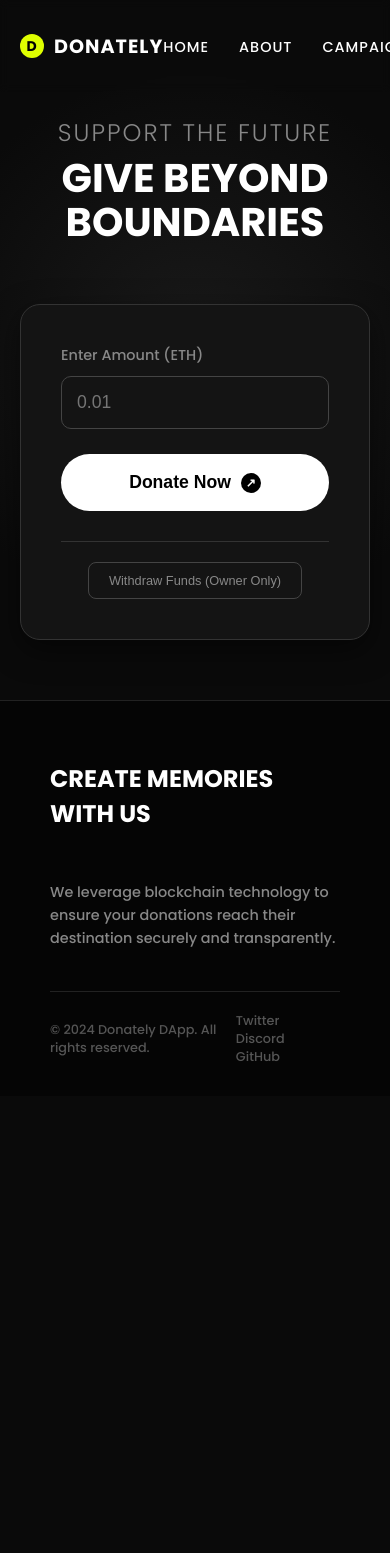
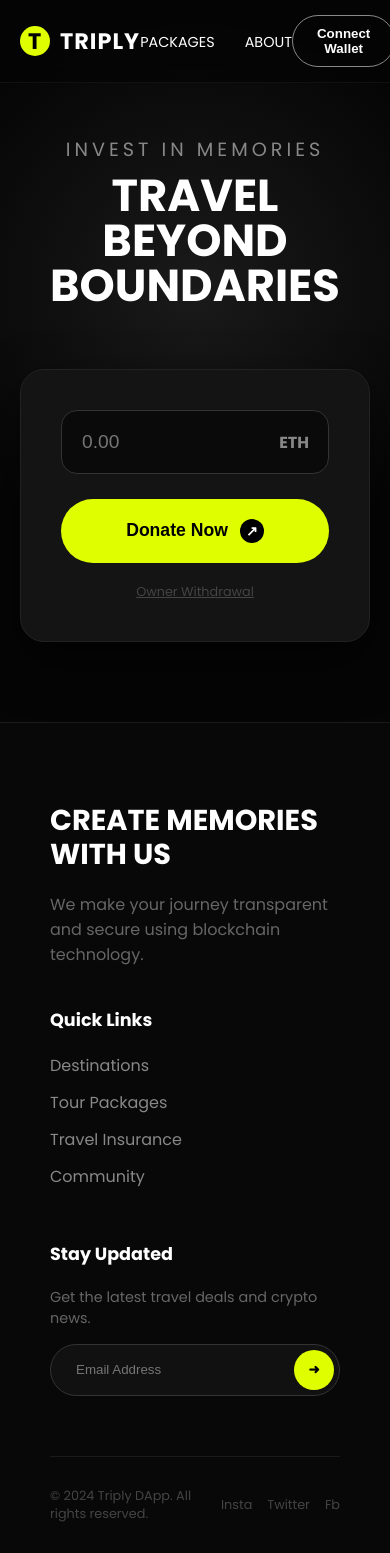
Before and after one commit to thisiskarthick-5/DAPP, a plain HTML site: page index.html in a window 390 px wide. Before the commit the page ends 1096 px from the top, so only its background shows below. Drawn offline with Linux system fonts and the light colour scheme.

Commit message:
Update index.html

```diff
--- a/index.html
+++ b/index.html
@@ -3,21 +3,22 @@
 <head>
     <meta charset="UTF-8">
     <meta name="viewport" content="width=device-width, initial-scale=1.0">
-    <title>Donation DApp</title>
+    <title>Triply Donation DApp</title>
 
     <!-- Load Ethers.js -->
     <script src="https://cdnjs.cloudflare.com/ajax/libs/ethers/5.7.2/ethers.umd.min.js"></script>
 
-    <!-- Google Fonts for the modern look -->
-    <link href="https://fonts.googleapis.com/css2?family=Poppins:wght@300;500;700&display=swap" rel="stylesheet">
+    <!-- Google Fonts -->
+    <link href="https://fonts.googleapis.com/css2?family=Poppins:wght@300;400;500;700&display=swap" rel="stylesheet">
 
     <style>
         :root {
-            --bg-color: #0a0a0a;
+            --bg-color: #050505;
             --card-bg: #141414;
-            --accent-color: #dfff00; /* The neon lime/yellow from the image */
+            --accent-color: #dfff00; /* Neon Lime */
             --text-color: #ffffff;
             --text-muted: #888888;
+            --border-color: #222;
         }
 
         * {
@@ -33,6 +34,7 @@
             display: flex;
             flex-direction: column;
             min-height: 100vh;
+            overflow-x: hidden;
         }
 
         /* --- HEADER --- */
@@ -41,12 +43,13 @@
             justify-content: space-between;
             align-items: center;
             padding: 20px 50px;
-            background-color: transparent;
             position: fixed;
             width: 100%;
             top: 0;
             z-index: 100;
-            backdrop-filter: blur(5px);
+            backdrop-filter: blur(10px);
+            background: rgba(5, 5, 5, 0.7);
+            border-bottom: 1px solid rgba(255,255,255,0.05);
         }
 
         .logo {
@@ -54,20 +57,20 @@
             align-items: center;
             gap: 10px;
             font-weight: 700;
-            font-size: 1.2rem;
+            font-size: 1.4rem;
             letter-spacing: 1px;
         }
 
         .logo-icon {
-            width: 24px;
-            height: 24px;
+            width: 30px;
+            height: 30px;
             background-color: var(--accent-color);
             border-radius: 50%;
             display: flex;
             align-items: center;
             justify-content: center;
             color: black;
-            font-size: 14px;
+            font-weight: bold;
         }
 
         nav ul {
@@ -81,100 +84,102 @@
             text-decoration: none;
             font-size: 0.9rem;
             text-transform: uppercase;
-            letter-spacing: 1px;
             transition: color 0.3s;
         }
 
-        nav a:hover {
+        nav a:hover { color: var(--accent-color); }
+
+        .btn-connect {
+            padding: 10px 24px;
+            background-color: transparent;
+            color: var(--text-color);
+            border: 1px solid var(--text-muted);
+            border-radius: 30px;
+            font-weight: 600;
+            cursor: pointer;
+            transition: all 0.3s;
+        }
+
+        .btn-connect:hover {
+            border-color: var(--accent-color);
             color: var(--accent-color);
         }
 
-        .btn-connect {
-            padding: 10px 24px;
-            background-color: var(--accent-color);
-            color: black;
-            border: none;
-            border-radius: 30px;
-            font-weight: 700;
-            font-size: 0.9rem;
-            cursor: pointer;
-            transition: transform 0.2s;
-        }
-
-        .btn-connect:hover {
-            transform: scale(1.05);
-        }
-
-        /* --- MID SECTION (Donation Box) --- */
+        /* --- MAIN SECTION --- */
         main {
             flex: 1;
             display: flex;
             flex-direction: column;
             justify-content: center;
             align-items: center;
-            padding: 120px 20px 60px;
+            padding: 140px 20px 80px;
             text-align: center;
-            background: radial-gradient(circle at 50% 50%, #1a1a1a 0%, #0a0a0a 70%);
+            background: radial-gradient(circle at 50% 40%, #1a1a1a 0%, #050505 60%);
         }
 
         h1 {
-            font-size: 4rem;
-            line-height: 1.1;
-            margin-bottom: 10px;
+            font-size: 4.5rem;
+            line-height: 1;
+            margin-bottom: 20px;
             text-transform: uppercase;
         }
 
         h1 span {
             display: block;
             color: var(--text-muted);
-            font-size: 1.5rem;
-            font-weight: 300;
-            letter-spacing: 2px;
-            margin-bottom: 10px;
+            font-size: 1.2rem;
+            font-weight: 400;
+            letter-spacing: 4px;
+            margin-bottom: 15px;
         }
 
         .donation-box {
-            margin-top: 50px;
+            margin-top: 40px;
             background: var(--card-bg);
             padding: 40px;
-            border-radius: 20px;
+            border-radius: 24px;
             width: 100%;
-            max-width: 500px;
-            border: 1px solid #333;
-            box-shadow: 0 10px 30px rgba(0,0,0,0.5);
+            max-width: 480px;
+            border: 1px solid var(--border-color);
+            box-shadow: 0 20px 50px rgba(0,0,0,0.6);
+            position: relative;
+            overflow: hidden;
         }
 
-        .input-group {
+        .input-wrapper {
+            position: relative;
             margin-bottom: 25px;
-            text-align: left;
         }
 
-        label {
-            display: block;
-            color: var(--text-muted);
-            font-size: 0.9rem;
-            margin-bottom: 10px;
+        .input-wrapper input {
+            width: 100%;
+            padding: 20px;
+            background: #0a0a0a;
+            border: 1px solid #333;
+            border-radius: 16px;
+            color: white;
+            font-size: 1.2rem;
+            outline: none;
+            transition: border-color 0.3s;
         }
 
-        input[type="text"] {
-            width: 100%;
-            padding: 15px;
-            background: transparent;
-            border: 1px solid #444;
-            border-radius: 10px;
-            color: white;
-            font-size: 1.1rem;
-            outline: none;
+        .input-wrapper input:focus {
+            border-color: var(--accent-color);
         }
 
-        input[type="text"]:focus {
-            border-color: var(--accent-color);
+        .input-wrapper span {
+            position: absolute;
+            right: 20px;
+            top: 50%;
+            transform: translateY(-50%);
+            color: var(--text-muted);
+            font-weight: bold;
         }
 
         .btn-donate {
             width: 100%;
-            padding: 18px;
-            background-color: white;
+            padding: 20px;
+            background-color: var(--accent-color);
             color: black;
             border: none;
             border-radius: 50px;
@@ -184,239 +189,346 @@
             display: flex;
             align-items: center;
             justify-content: center;
-            gap: 10px;
-            transition: background 0.3s;
+            gap: 12px;
+            transition: transform 0.2s, background 0.3s;
         }
 
         .btn-donate:hover {
-            background-color: var(--accent-color);
+            transform: translateY(-2px);
+            box-shadow: 0 10px 20px rgba(223, 255, 0, 0.2);
         }
 
-        /* Decorative Arrow Icon styling */
+        .btn-donate:active { transform: translateY(0); }
+
+        .btn-donate.loading {
+            background-color: #555;
+            cursor: not-allowed;
+            pointer-events: none;
+        }
+
         .arrow-icon {
-            width: 20px;
-            height: 20px;
+            width: 24px;
+            height: 24px;
             background: black;
             color: white;
             border-radius: 50%;
             display: flex;
             align-items: center;
             justify-content: center;
-            font-size: 12px;
+            font-size: 14px;
         }
 
-        .admin-section {
-            margin-top: 30px;
-            border-top: 1px solid #333;
-            padding-top: 20px;
+        .admin-link {
+            margin-top: 20px;
+            font-size: 0.8rem;
+            color: #444;
+            cursor: pointer;
+            text-decoration: underline;
+        }
+        .admin-link:hover { color: var(--accent-color); }
+
+        /* --- POPUP MODAL --- */
+        .modal-overlay {
+            position: fixed;
+            top: 0; left: 0;
+            width: 100%; height: 100%;
+            background: rgba(0,0,0,0.8);
+            display: flex;
+            justify-content: center;
+            align-items: center;
+            z-index: 1000;
+            opacity: 0;
+            visibility: hidden;
+            transition: all 0.3s ease;
+            backdrop-filter: blur(5px);
         }
 
-        .btn-withdraw {
-            background: transparent;
-            border: 1px solid #444;
+        .modal-overlay.active {
+            opacity: 1;
+            visibility: visible;
+        }
+
+        .modal-box {
+            background: var(--card-bg);
+            padding: 40px;
+            border-radius: 20px;
+            width: 90%;
+            max-width: 400px;
+            text-align: center;
+            border: 1px solid var(--border-color);
+            transform: translateY(20px);
+            transition: transform 0.3s ease;
+        }
+
+        .modal-overlay.active .modal-box {
+            transform: translateY(0);
+        }
+
+        .modal-icon {
+            font-size: 3rem;
+            margin-bottom: 15px;
+        }
+
+        .modal-title {
+            font-size: 1.5rem;
+            margin-bottom: 10px;
+            color: white;
+        }
+
+        .modal-msg {
             color: var(--text-muted);
-            padding: 10px 20px;
+            margin-bottom: 25px;
+            font-size: 0.95rem;
+            word-break: break-all;
+        }
+
+        .btn-modal {
+            padding: 12px 30px;
+            background: white;
+            border: none;
             border-radius: 8px;
             cursor: pointer;
-            font-size: 0.8rem;
+            font-weight: 600;
         }
-        .btn-withdraw:hover {
-            border-color: var(--accent-color);
-            color: var(--accent-color);
-        }
+        .btn-modal:hover { background: #ddd; }
 
         /* --- FOOTER --- */
         footer {
-            background-color: #050505;
-            padding: 60px 50px 30px;
-            border-top: 1px solid #222;
+            background-color: #080808;
+            padding: 80px 50px 30px;
+            border-top: 1px solid #1a1a1a;
         }
 
-        .footer-content {
-            display: flex;
-            justify-content: space-between;
-            flex-wrap: wrap;
-            margin-bottom: 40px;
+        .footer-grid {
+            display: grid;
+            grid-template-columns: 1.5fr 1fr 1.5fr;
+            gap: 40px;
+            margin-bottom: 60px;
         }
 
         .footer-col h3 {
-            font-size: 1.5rem;
+            font-size: 1.8rem;
             margin-bottom: 20px;
             text-transform: uppercase;
+            line-height: 1.2;
         }
 
-        .footer-col p {
+        .footer-col h4 {
+            color: white;
+            margin-bottom: 20px;
+            font-size: 1.1rem;
+        }
+
+        .footer-col ul { list-style: none; }
+        .footer-col ul li { margin-bottom: 12px; }
+        .footer-col ul li a {
             color: var(--text-muted);
-            max-width: 300px;
-            font-size: 0.9rem;
-            line-height: 1.6;
+            text-decoration: none;
+            transition: color 0.2s;
+        }
+        .footer-col ul li a:hover { color: white; }
+
+        /* Newsletter Input */
+        .newsletter-box {
+            display: flex;
+            background: #111;
+            border: 1px solid #333;
+            border-radius: 50px;
+            padding: 5px;
+        }
+        .newsletter-box input {
+            flex: 1;
+            background: transparent;
+            border: none;
+            padding: 10px 20px;
+            color: white;
+            outline: none;
+        }
+        .newsletter-box button {
+            background: var(--accent-color);
+            border: none;
+            width: 40px;
+            height: 40px;
+            border-radius: 50%;
+            cursor: pointer;
+            display: flex;
+            align-items: center;
+            justify-content: center;
+            font-weight: bold;
         }
 
         .footer-bottom {
             display: flex;
             justify-content: space-between;
             align-items: center;
-            padding-top: 20px;
-            border-top: 1px solid #222;
-            color: #555;
+            padding-top: 30px;
+            border-top: 1px solid #1a1a1a;
+            color: #444;
             font-size: 0.8rem;
         }
 
-        .social-icons span {
-            margin-left: 15px;
-            cursor: pointer;
-        }
-
         @media (max-width: 768px) {
-            header { padding: 20px; }
-            h1 { font-size: 2.5rem; }
-            .footer-content { flex-direction: column; gap: 30px; }
+            h1 { font-size: 2.8rem; }
+            .footer-grid { grid-template-columns: 1fr; }
+            header { padding: 15px 20px; }
         }
     </style>
 </head>
 <body>
 
-    <!-- SECTION 1: HEADER -->
+    <!-- Header -->
     <header>
         <div class="logo">
-            <div class="logo-icon">D</div>
-            DONATELY
+            <div class="logo-icon">T</div>
+            TRIPLY
         </div>
         <nav>
             <ul>
-                <li><a href="#">Home</a></li>
+                <li><a href="#">Packages</a></li>
                 <li><a href="#">About</a></li>
-                <li><a href="#">Campaigns</a></li>
             </ul>
         </nav>
-        <!-- Connect button moved here -->
-        <button class="btn-connect" onclick="connectWallet()">Connect Wallet</button>
+        <button id="connectBtn" class="btn-connect" onclick="connectWallet()">Connect Wallet</button>
     </header>
 
-    <!-- SECTION 2: MID (DONATION BOX) -->
+    <!-- Mid Section -->
     <main>
         <h1>
-            <span>SUPPORT THE FUTURE</span>
-            GIVE BEYOND<br>BOUNDARIES
+            <span>Invest In Memories</span>
+            TRAVEL BEYOND<br>BOUNDARIES
         </h1>
 
         <div class="donation-box">
-            <div class="input-group">
-                <label for="amount">Enter Amount (ETH)</label>
-                <input id="amount" type="text" placeholder="0.01">
+            <div class="input-wrapper">
+                <input id="amount" type="text" placeholder="0.00">
+                <span>ETH</span>
             </div>
 
-            <button class="btn-donate" onclick="donate()">
-                Donate Now
+            <button id="donateBtn" class="btn-donate" onclick="donate()">
+                <span id="btnText">Donate Now</span>
                 <div class="arrow-icon">↗</div>
             </button>
 
-            <!-- Admin Section hidden slightly -->
-            <div class="admin-section">
-                <button class="btn-withdraw" onclick="withdraw()">Withdraw Funds (Owner Only)</button>
-            </div>
+            <!-- Hidden Admin trigger -->
+            <div class="admin-link" onclick="withdraw()">Owner Withdrawal</div>
         </div>
     </main>
 
-    <!-- SECTION 3: FOOTER -->
+    <!-- Footer -->
     <footer>
-        <div class="footer-content">
+        <div class="footer-grid">
             <div class="footer-col">
                 <h3>Create Memories<br>With Us</h3>
+                <p style="color: #666; max-width: 300px; margin-top:10px;">
+                    We make your journey transparent and secure using blockchain technology.
+                </p>
             </div>
+
             <div class="footer-col">
-                <p>We leverage blockchain technology to ensure your donations reach their destination securely and transparently.</p>
+                <h4>Quick Links</h4>
+                <ul>
+                    <li><a href="#">Destinations</a></li>
+                    <li><a href="#">Tour Packages</a></li>
+                    <li><a href="#">Travel Insurance</a></li>
+                    <li><a href="#">Community</a></li>
+                </ul>
+            </div>
+
+            <div class="footer-col">
+                <h4>Stay Updated</h4>
+                <p style="color:#666; margin-bottom:15px; font-size:0.9rem;">Get the latest travel deals and crypto news.</p>
+                <div class="newsletter-box">
+                    <input type="email" placeholder="Email Address">
+                    <button>&#10140;</button>
+                </div>
             </div>
         </div>
 
         <div class="footer-bottom">
-            <div>© 2024 Donately DApp. All rights reserved.</div>
-            <div class="social-icons">
+            <div>© 2024 Triply DApp. All rights reserved.</div>
+            <div style="display:flex; gap:15px;">
+                <span>Insta</span>
                 <span>Twitter</span>
-                <span>Discord</span>
-                <span>GitHub</span>
+                <span>Fb</span>
             </div>
         </div>
     </footer>
 
-    <!-- EXISTING JAVASCRIPT LOGIC (UNCHANGED) -->
+    <!-- CUSTOM POPUP MODAL -->
+    <div id="popupModal" class="modal-overlay">
+        <div class="modal-box">
+            <div id="modalIcon" class="modal-icon">✅</div>
+            <h2 id="modalTitle" class="modal-title">Success</h2>
+            <p id="modalMsg" class="modal-msg">Transaction completed successfully.</p>
+            <button class="btn-modal" onclick="closePopup()">Close</button>
+        </div>
+    </div>
+
+    <!-- JAVASCRIPT LOGIC -->
     <script>
 
     let provider;
     let signer;
     let contract;
 
-    // --------------------------------------
-    //  Your Contract Details
-    // --------------------------------------
-    const contractAddress = "0xd6aa384d4B5C67884B2d8D91D581b7DafcE478C1";   // <--- CHANGE THIS
+    // --- CONTRACT CONFIG ---
+    const contractAddress = "0xd6aa384d4B5C67884B2d8D91D581b7DafcE478C1";
     const contractABI = [
-        {
-            "inputs": [],
-            "name": "donate",
-            "outputs": [],
-            "stateMutability": "payable",
-            "type": "function"
-        },
-        {
-            "inputs": [],
-            "stateMutability": "nonpayable",
-            "type": "constructor"
-        },
-        {
-            "inputs": [],
-            "name": "withdraw",
-            "outputs": [],
-            "stateMutability": "nonpayable",
-            "type": "function"
-        },
-        {
-            "inputs": [],
-            "name": "getBalance",
-            "outputs": [
-                {
-                    "internalType": "uint256",
-                    "name": "",
-                    "type": "uint256"
-                }
-            ],
-            "stateMutability": "view",
-            "type": "function"
-        },
-        {
-            "inputs": [],
-            "name": "owner",
-            "outputs": [
-                {
-                    "internalType": "address",
-                    "name": "",
-                    "type": "address"
-                }
-            ],
-            "stateMutability": "view",
-            "type": "function"
-        },
-        {
-            "inputs": [],
-            "name": "totalDonations",
-            "outputs": [
-                {
-                    "internalType": "uint256",
-                    "name": "",
-                    "type": "uint256"
-                }
-            ],
-            "stateMutability": "view",
-            "type": "function"
+        { "inputs": [], "name": "donate", "outputs": [], "stateMutability": "payable", "type": "function" },
+        { "inputs": [], "stateMutability": "nonpayable", "type": "constructor" },
+        { "inputs": [], "name": "withdraw", "outputs": [], "stateMutability": "nonpayable", "type": "function" },
+        { "inputs": [], "name": "getBalance", "outputs": [{ "internalType": "uint256", "name": "", "type": "uint256" }], "stateMutability": "view", "type": "function" },
+        { "inputs": [], "name": "owner", "outputs": [{ "internalType": "address", "name": "", "type": "address" }], "stateMutability": "view", "type": "function" },
+        { "inputs": [], "name": "totalDonations", "outputs": [{ "internalType": "uint256", "name": "", "type": "uint256" }], "stateMutability": "view", "type": "function" }
+    ];
+
+    // --- UI HELPER FUNCTIONS ---
+
+    function showPopup(type, title, message) {
+        const modal = document.getElementById('popupModal');
+        const icon = document.getElementById('modalIcon');
+        const titleEl = document.getElementById('modalTitle');
+        const msgEl = document.getElementById('modalMsg');
+
+        modal.classList.add('active');
+        titleEl.innerText = title;
+        msgEl.innerText = message;
+
+        if(type === 'success') {
+            icon.innerText = '🎉';
+            icon.style.textShadow = "0 0 20px #dfff00";
+        } else if (type === 'error') {
+            icon.innerText = '⚠️';
+            icon.style.textShadow = "0 0 20px red";
+        } else {
+            icon.innerText = '⏳';
         }
-    ];                      // <--- CHANGE THIS
+    }
 
-    // --------------------------------------
-    //  Connect Wallet Function
-    // --------------------------------------
+    function closePopup() {
+        document.getElementById('popupModal').classList.remove('active');
+    }
+
+    function setLoading(isLoading, btnId, originalText) {
+        const btn = document.getElementById(btnId);
+        const textSpan = document.getElementById('btnText'); // specific to donate btn
+
+        if (isLoading) {
+            btn.classList.add('loading');
+            if(textSpan) textSpan.innerText = "Processing...";
+            else btn.innerText = "Processing...";
+        } else {
+            btn.classList.remove('loading');
+            if(textSpan) textSpan.innerText = originalText;
+            else btn.innerText = originalText;
+        }
+    }
+
+    // --- BLOCKCHAIN FUNCTIONS ---
+
     async function connectWallet() {
         if (!window.ethereum) {
-            alert("MetaMask is not installed!");
+            showPopup('error', 'Metamask Missing', 'Please install MetaMask to use this DApp.');
             return;
         }
 
@@ -426,56 +538,82 @@
             signer = provider.getSigner();
 
             const userAddress = await signer.getAddress();
-            alert("Wallet Connected: " + userAddress);
+
+            // Visual Update
+            const shortAddr = userAddress.substring(0, 6) + "..." + userAddress.substring(38);
+            document.getElementById('connectBtn').innerText = shortAddr;
+            document.getElementById('connectBtn').style.borderColor = "#dfff00";
+            document.getElementById('connectBtn').style.color = "#dfff00";
 
             contract = new ethers.Contract(contractAddress, contractABI, signer);
 
+            showPopup('success', 'Connected', 'Wallet connected successfully!');
+
         } catch (err) {
             console.error(err);
-            alert("Wallet connection failed");
+            showPopup('error', 'Connection Failed', err.message);
         }
     }
 
-    // --------------------------------------
-    //  Donate Function
-    // --------------------------------------
     async function donate() {
-        if (!contract) return alert("Connect wallet first!");
+        if (!contract) {
+            showPopup('error', 'Wallet Locked', 'Please connect your wallet first.');
+            return;
+        }
 
-        let ethValue = document.getElementById("amount").value;
+        let inputField = document.getElementById("amount");
+        let ethValue = inputField.value;
+
+        if (!ethValue || parseFloat(ethValue) <= 0) {
+            showPopup('error', 'Invalid Amount', 'Please enter a valid ETH amount.');
+            return;
+        }
+
+        setLoading(true, 'donateBtn', 'Donate Now');
 
         try {
             let tx = await contract.donate({
                 value: ethers.utils.parseEther(ethValue)
             });
 
-            alert("Transaction Sent! Hash: " + tx.hash);
+            // 1. Transaction Sent - Clear Input immediately
+            inputField.value = "";
 
+            // 2. Show Tx Hash Popup immediately
+            showPopup('success', 'Transaction Sent', 'Hash: ' + tx.hash.substring(0, 20) + '...');
+
+            // 3. Wait for confirmation in background
             await tx.wait();
-            alert("Donation Successful!");
+
+            // 4. Update Popup to confirmed
+            showPopup('success', 'Donation Confirmed!', 'Thank you for your contribution.');
 
         } catch (err) {
             console.error(err);
-            alert("Donation Failed!");
+            // Handle user rejection vs error
+            if(err.code === 4001) {
+                showPopup('error', 'Rejected', 'Transaction rejected by user.');
+            } else {
+                showPopup('error', 'Failed', 'Transaction failed. Check console.');
+            }
+        } finally {
+            setLoading(false, 'donateBtn', 'Donate Now');
         }
     }
 
-    // --------------------------------------
-    //  Withdraw Function (Owner Only)
-    // --------------------------------------
     async function withdraw() {
-        if (!contract) return alert("Connect wallet first!");
+        if (!contract) return showPopup('error', 'Error', 'Connect wallet first!');
 
         try {
             let tx = await contract.withdraw();
-            alert("Withdraw Transaction: " + tx.hash);
+            showPopup('success', 'Processing', 'Withdrawal initiated: ' + tx.hash.substring(0,15) + '...');
 
             await tx.wait();
-            alert("Funds Withdrawn!");
+            showPopup('success', 'Withdrawn', 'Funds successfully withdrawn to owner.');
 
         } catch (err) {
             console.error(err);
-            alert("Withdraw Failed!");
+            showPopup('error', 'Failed', 'Withdrawal failed. Are you the owner?');
         }
     }
 
```
